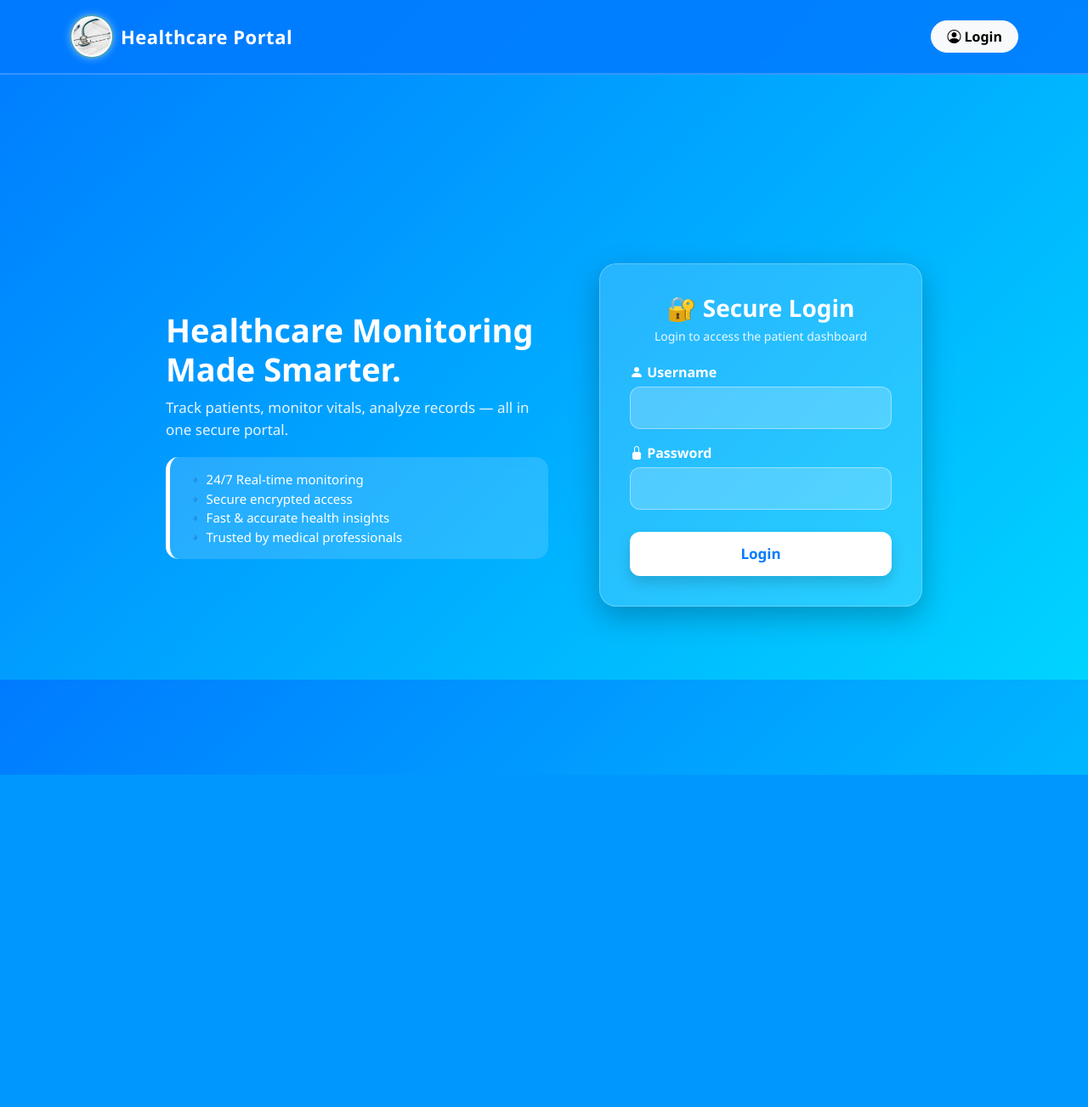
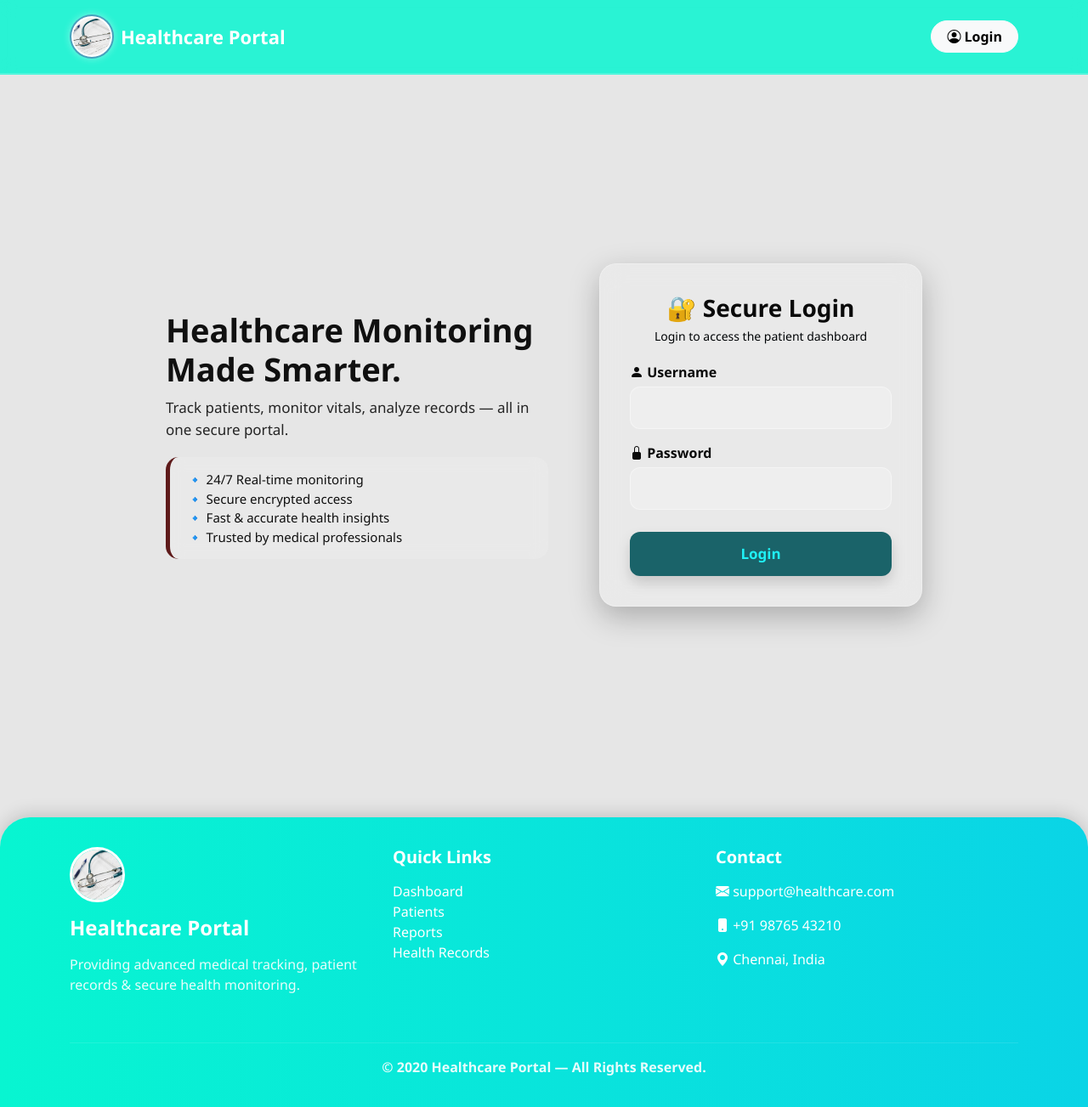
Before and after one commit to manikandan8220/healthcare2, a Django app: template patients/templates/login.html in a window 1280 px wide. Shown: the whole page at 85% size. Before the commit the page ends 912 px from the top, so only its background shows below. Run offline with Django 5.2, Linux system fonts and the light colour scheme; the template is opened without the code that fills it: most values are stand-ins (such as "Sample title", 1, 10 or a date in 2020).

Commit message:
first commit

```diff
--- a/patients/templates/base.html
+++ b/patients/templates/base.html
@@ -22,43 +22,25 @@
 
         /* ---- Premium Medical Sticky Navbar ---- */
         .medical-navbar {
-            background: rgba(0, 123, 255, 0.85);
+            background: rgba(8, 245, 209, 0.85);
             backdrop-filter: blur(10px);
             border-bottom: 2px solid rgba(255, 255, 255, 0.2);
             padding: 12px 0;
-
-            /* ⭐ MAKE NAVBAR STICKY ⭐ */
             position: sticky;
             top: 0;
             z-index: 1200;
-
             transition: 0.3s ease;
         }
 
-        /* Scroll Shadow Effect */
         .navbar-scrolled {
-            background: rgba(0, 123, 255, 0.95) !important;
+            background: rgba(7, 240, 228, 0.95) !important;
             box-shadow: 0 4px 20px rgba(0,0,0,0.15);
         }
 
         .navbar-brand {
             font-weight: 700;
             font-size: 22px;
-            letter-spacing: 0.5px;
-            display: flex;
-            align-items: center;
             gap: 8px;
-        }
-
-        .navbar-brand img {
-            width: 32px;
-            height: 32px;
-        }
-
-        .nav-text {
-            color: white;
-            font-size: 15px;
-            font-weight: 500;
         }
 
         .btn-nav {
@@ -98,7 +80,6 @@
             <span style="font-weight: 700; font-size: 22px;">Healthcare Portal</span>
         </a>
 
-        <!-- Right Side -->
         <div class="d-flex">
             {% if user.is_authenticated %}
                 <a class="btn btn-light btn-nav ms-2" href="{% url 'logout' %}">
@@ -120,6 +101,67 @@
 </div>
 
 
+<!-- ============================== -->
+<!--       MODERN MEDICAL FOOTER    -->
+<!-- ============================== -->
+<footer style="
+    background: linear-gradient(to right, #08f5d1, #0ad4e6);
+    padding: 35px 0;
+    margin-top: 50px;
+    color: white;
+    border-top-left-radius: 35px;
+    border-top-right-radius: 35px;
+    box-shadow: 0 -4px 20px rgba(0,0,0,0.15);
+">
+    <div class="container">
+
+        <div class="row text-center text-lg-start">
+
+            <!-- Logo + Brand -->
+            <div class="col-lg-4 mb-4">
+                <div class="d-flex flex-column align-items-center align-items-lg-start">
+                    <img src="{% static 'images/image.png' %}"
+                         style="width: 65px; height: 65px; border-radius: 50%; border: 3px solid white;">
+                    <h4 class="mt-3 fw-bold">Healthcare Portal</h4>
+                    <p class="mt-2" style="opacity: 0.9;">
+                        Providing advanced medical tracking, patient records & secure health monitoring.
+                    </p>
+                </div>
+            </div>
+
+            <!-- Quick Links -->
+            <div class="col-lg-4 mb-4">
+                <h5 class="fw-bold mb-3">Quick Links</h5>
+                <ul class="list-unstyled">
+                    <li><a href="{% url 'overview' %}" class="text-white text-decoration-none">Dashboard</a></li>
+                    <li><a href="#" class="text-white text-decoration-none">Patients</a></li>
+                    <li><a href="#" class="text-white text-decoration-none">Reports</a></li>
+                    <li><a href="#" class="text-white text-decoration-none">Health Records</a></li>
+                </ul>
+            </div>
+
+            <!-- Contact -->
+            <div class="col-lg-4 mb-4">
+                <h5 class="fw-bold mb-3">Contact</h5>
+                <p><i class="bi bi-envelope-fill"></i> support@healthcare.com</p>
+                <p><i class="bi bi-phone-fill"></i> +91 98765 43210</p>
+                <p><i class="bi bi-geo-alt-fill"></i> Chennai, India</p>
+            </div>
+
+        </div>
+
+        <hr style="border-color: rgba(255,255,255,0.4);">
+
+        <div class="text-center mt-3">
+            <p class="mb-0 fw-semibold" style="opacity: 0.9;">
+                © {{ now|date:"Y" }} Healthcare Portal — All Rights Reserved.
+            </p>
+        </div>
+
+    </div>
+</footer>
+
+
 <!-- ⭐ Scroll Effect Script ⭐ -->
 <script>
     window.addEventListener("scroll", () => {
--- a/patients/templates/login.html
+++ b/patients/templates/login.html
@@ -3,7 +3,8 @@
 
 <style>
     body {
-        background: linear-gradient(135deg, #007bff, #00d4ff);
+        /* background: linear-gradient(135deg, #0adf9f, #00d4ff); */
+        background-color: #e6e6e6;
         height: 100vh;
         margin: 0;
         font-family: "Segoe UI", sans-serif;
@@ -19,7 +20,7 @@
     }
 
     .info-section {
-        color: white;
+        color: rgb(16, 16, 16);
         max-width: 450px;
         margin-right: 60px;
         animation: slideLeft 0.8s ease-out;
@@ -44,7 +45,7 @@
         border-radius: 15px;
         margin-top: 20px;
         font-size: 15px;
-        border-left: 5px solid white;
+        border-left: 5px solid rgb(94, 26, 26);
     }
 
     @keyframes slideLeft {
@@ -72,27 +73,27 @@
     .login-title {
         font-size: 28px;
         font-weight: 800;
-        color: white;
+        color: rgb(10, 10, 10);
         text-align: center;
         margin-bottom: 5px;
     }
 
     .info-text {
         text-align: center;
-        color: #eaf9ff;
+        color: #000406;
         font-size: 14px;
         margin-bottom: 20px;
     }
 
     label {
-        color: white;
+        color: rgb(9, 9, 9);
         font-weight: 600;
         margin-bottom: 5px;
     }
 
     .form-control {
         background: rgba(255,255,255,0.2);
-        color: white;
+        color: rgb(17, 16, 16);
         border: 1px solid rgba(255,255,255,0.4);
         border-radius: 12px;
         padding: 12px;
@@ -101,13 +102,13 @@
     .form-control:focus {
         background: rgba(255,255,255,0.28);
         box-shadow: 0 0 8px rgba(255,255,255,0.7);
-        border-color: #ffffff;
+        border-color: #070707;
     }
 
     .btn-login {
         width: 100%;
-        background: white;
-        color: #007bff;
+        background: rgb(26, 99, 105);
+        color: #1ff1f5;
         font-weight: 700;
         padding: 12px;
         border-radius: 12px;
@@ -116,7 +117,7 @@
     }
 
     .btn-login:hover {
-        background: #e6e6e6;
+        background: #30fdf0;
         color: #0056b3;
     }
 
--- a/patients/templates/patient_add.html
+++ b/patients/templates/patient_add.html
@@ -1,6 +1,6 @@
 {% extends "base.html" %}
 {% block content %}
-<h1 class="mb-4 text-primary">➕ Add New Patient</h1>
+<h1 class="mb-4 " style="color: violet;">➕ Add New Patient</h1>
 
 <div class="card shadow-lg p-4"
      style="border: 2px solid #04abab; border-radius: 15px;">
```
Also changed, not shown: patients/templates/dashboard.html (+4 -4 lines), patients/templates/patient_detail.html (+15 -14 lines), patients/templates/patient_list.html (+4 -4 lines), patients.sqlite3. Lines whose indentation alone changed are shown as unchanged.
